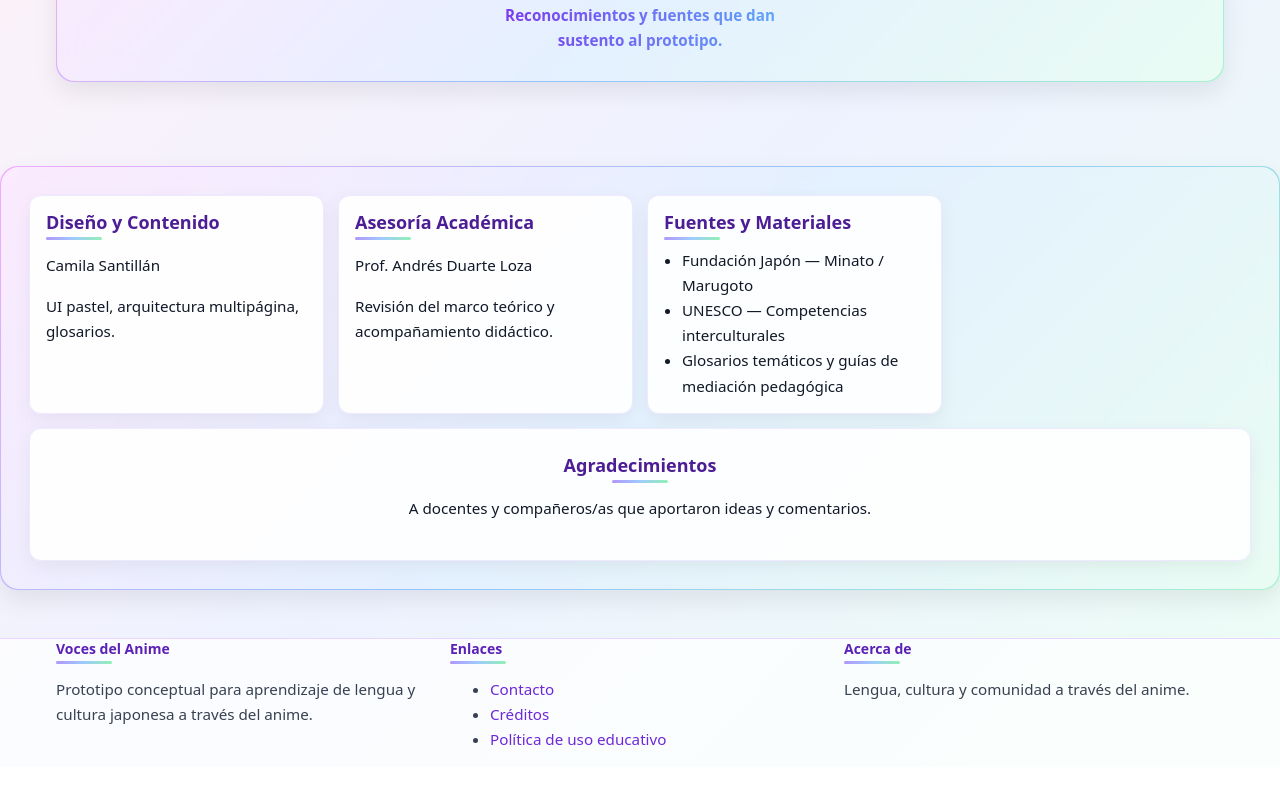
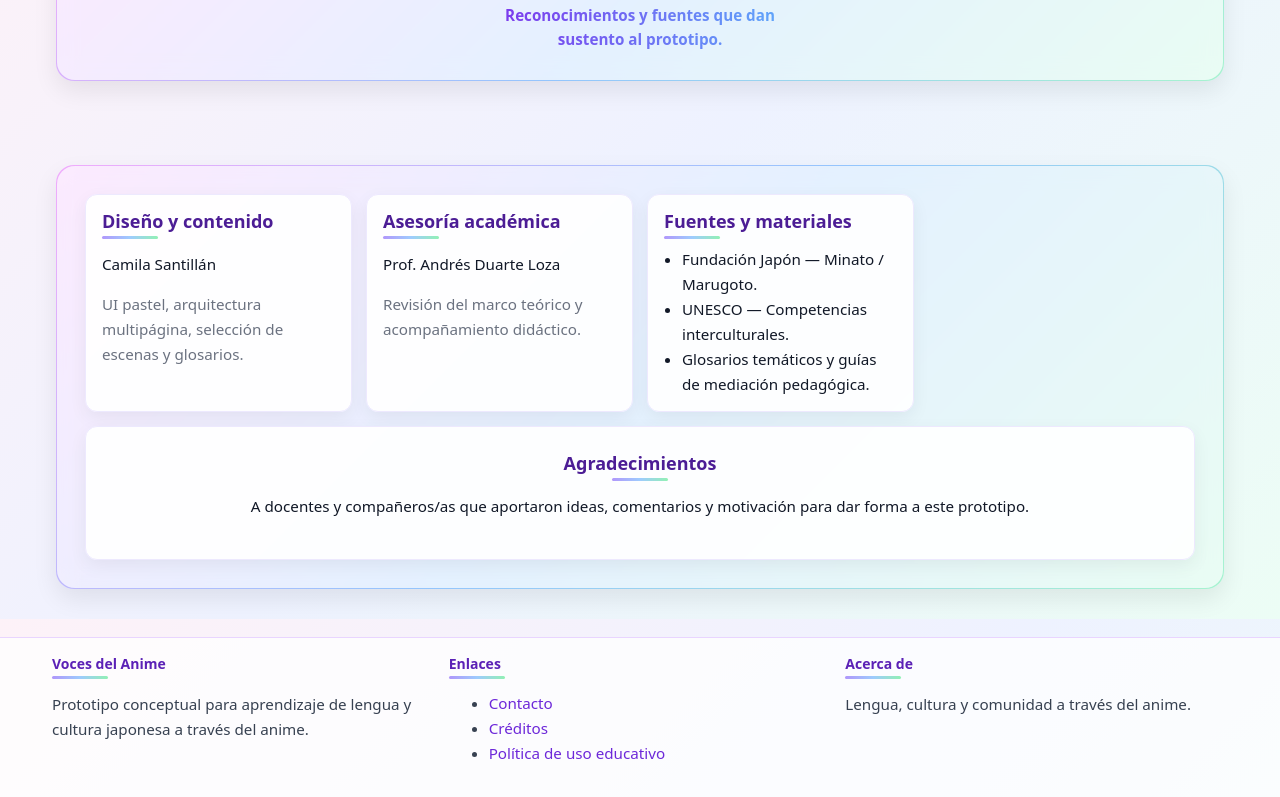
Before and after one commit to santillancamilar-boop/anime-mobile, a plain HTML site: page creditos.html in a window 1280 px wide. Shown: the part 181-978 px from the top of the page. Before the commit the page ends 948 px from the top, so only its background shows below. Drawn offline with Linux system fonts and the light colour scheme.

Commit message:
Update creditos.html

```diff
--- a/creditos.html
+++ b/creditos.html
@@ -6,11 +6,14 @@
   <title>Voces del Anime — Créditos</title>
   <link rel="icon" type="image/png" href="favicon.png" />
 
-
   <style>
     :root{
-      --ink:#111827; --brand:#5b21b6; --muted:#6b7280;
-      --grad1:#f0abfc; --grad2:#93c5fd; --grad3:#a7f3d0;
+      --ink:#111827;
+      --brand:#5b21b6;
+      --muted:#6b7280;
+      --grad1:#f0abfc;
+      --grad2:#93c5fd;
+      --grad3:#a7f3d0;
       --vio:#7c3aed;
       --page-max:1200px;
 
@@ -28,16 +31,19 @@
       font-family:system-ui,-apple-system,Segoe UI,Roboto,Inter,Arial,sans-serif;
       color:var(--ink);
       background:linear-gradient(135deg,#fdf2f8,#eef2ff,#ecfdf5);
+      background-attachment:fixed;
     }
 
     /* MOBILE-FIRST */
     .container{
-      max-width:480px;
+      max-width:var(--page-max);
       margin:0 auto;
       padding:0 12px;
     }
 
     a{color:#6d28d9;text-decoration:none}
+
+    .muted{color:var(--muted);}
 
     /* NAV mobile */
     .nav{
@@ -97,6 +103,8 @@
       padding:1px;
       background:linear-gradient(135deg,var(--grad1),var(--grad2),var(--grad3));
       box-shadow:0 10px 24px rgba(0,0,0,.08);
+      max-width:var(--page-max);
+      margin-inline:auto;
     }
     .hero-glass{
       border-radius:18px;
@@ -116,6 +124,7 @@
       text-align:center;
       font-weight:600;
       font-size:0.95rem;
+      line-height:1.6;
       background:linear-gradient(90deg,#7c3aed,#60a5fa);
       -webkit-background-clip:text;
       background-clip:text;
@@ -130,6 +139,8 @@
       padding:1px;
       background:linear-gradient(135deg,var(--grad1),var(--grad2),var(--grad3));
       box-shadow:0 10px 24px rgba(0,0,0,.08);
+      max-width:var(--page-max);
+      margin-inline:auto;
     }
     .glass{
       border-radius:18px;
@@ -172,10 +183,16 @@
       border:1px solid #ede9fe;
       border-radius:12px;
       box-shadow:0 6px 18px rgba(0,0,0,.06);
-      transition:transform .2s ease,box-shadow .2s ease;
+      transition:transform .2s ease,box-shadow .2s ease,border-color .2s ease;
     }
     .card-inner{
       padding:14px 16px;
+    }
+    .card:hover,
+    .card:focus-within{
+      transform:translateY(-4px);
+      box-shadow:0 12px 24px rgba(23,15,41,.14),0 3px 8px rgba(23,15,41,.06);
+      border-color:#d8b4fe;
     }
 
     ul.bullets{
@@ -210,9 +227,11 @@
       display:grid;
       gap:14px;
       grid-template-columns:1fr;
-      padding:16px 0 20px;
+      padding:16px 12px 20px;
       font-size:0.92rem;
       color:#374151;
+      max-width:var(--page-max);
+      margin-inline:auto;
     }
     .footer .title{
       font-weight:800;
@@ -223,8 +242,7 @@
 
     /* --- TABLET / DESKTOP --- */
     @media (min-width:720px){
-
-      .container{max-width:var(--page-max);padding:0 16px}
+      .container{padding:0 16px}
 
       .tabs{
         width:auto;
@@ -237,7 +255,7 @@
       .hero-glass{padding:28px 32px}
       .hero h1{font-size:clamp(28px,4vw,44px)}
 
-      .frame .glass{padding:28px}
+      .glass{padding:28px}
 
       .credits-grid{
         grid-template-columns:repeat(auto-fit,minmax(260px,1fr));
@@ -287,39 +305,49 @@
 
     <!-- CONTENIDO -->
     <section class="section">
+      <div class="container">
         <div class="frame">
           <div class="glass">
             <div class="credits-grid">
 
-            <div class="card"><div class="card-inner">
-              <div class="title">Diseño y Contenido</div>
+              <div class="card">
+                <div class="card-inner">
+                  <div class="title">Diseño y contenido</div>
                   <p>Camila Santillán</p>
-              <p class="muted">UI pastel, arquitectura multipágina, glosarios.</p>
-            </div></div>
+                  <p class="muted">UI pastel, arquitectura multipágina, selección de escenas y glosarios.</p>
+                </div>
+              </div>
 
-            <div class="card"><div class="card-inner">
-              <div class="title">Asesoría Académica</div>
+              <div class="card">
+                <div class="card-inner">
+                  <div class="title">Asesoría académica</div>
                   <p>Prof. Andrés Duarte Loza</p>
                   <p class="muted">Revisión del marco teórico y acompañamiento didáctico.</p>
-            </div></div>
+                </div>
+              </div>
 
-            <div class="card"><div class="card-inner">
-              <div class="title">Fuentes y Materiales</div>
+              <div class="card">
+                <div class="card-inner">
+                  <div class="title">Fuentes y materiales</div>
                   <ul class="bullets">
-                <li>Fundación Japón — Minato / Marugoto</li>
-                <li>UNESCO — Competencias interculturales</li>
-                <li>Glosarios temáticos y guías de mediación pedagógica</li>
+                    <li>Fundación Japón — Minato / Marugoto.</li>
+                    <li>UNESCO — Competencias interculturales.</li>
+                    <li>Glosarios temáticos y guías de mediación pedagógica.</li>
                   </ul>
-            </div></div>
+                </div>
+              </div>
 
               <!-- FULL WIDTH -->
               <div class="card card--full">
                 <div class="card-inner">
                   <div class="title">Agradecimientos</div>
-                <p>A docentes y compañeros/as que aportaron ideas y comentarios.</p>
+                  <p>
+                    A docentes y compañeros/as que aportaron ideas, comentarios y motivación para dar forma a este prototipo.
+                  </p>
                 </div>
               </div>
 
+            </div>
           </div>
         </div>
       </div>
@@ -329,7 +357,7 @@
 
   <!-- FOOTER -->
   <div class="footer">
-    <div class="container footer-inner">
+    <div class="footer-inner">
       <div>
         <div class="title">Voces del Anime</div>
         <p>Prototipo conceptual para aprendizaje de lengua y cultura japonesa a través del anime.</p>
```
Lines whose indentation alone changed are shown as unchanged.
